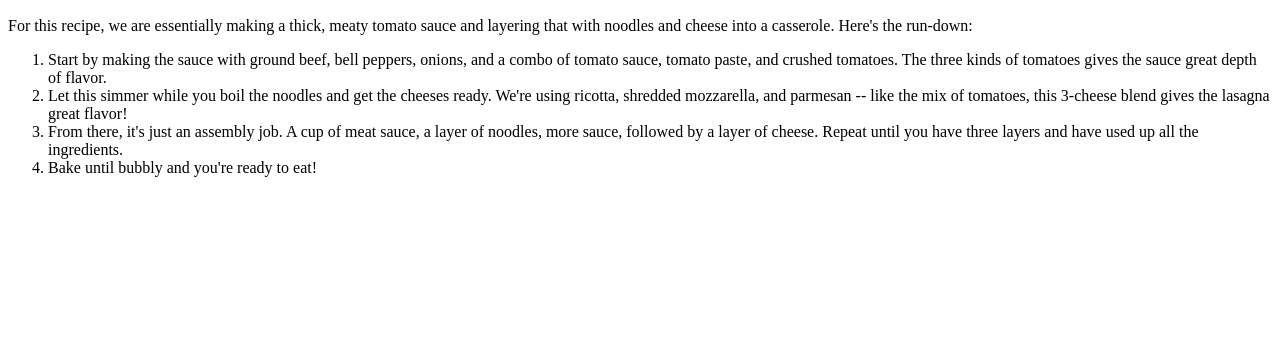
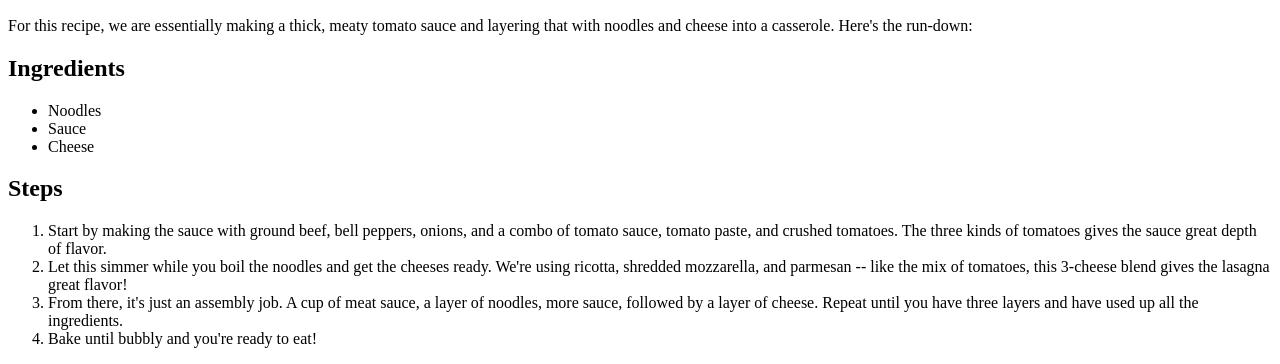
Before and after one commit to JJeris/odin-recipes, a plain HTML site: page recipes/lasagna.html in a window 1280 px wide. Shown: the part 484-848 px from the top of the page. Before the commit the page ends 800 px from the top, so only its background shows below. Drawn offline with Linux system fonts and the light colour scheme.

Commit message:
Update lasanga.html

```diff
--- a/recipes/lasagna.html
+++ b/recipes/lasagna.html
@@ -12,11 +12,19 @@
     <h2>Description</h2>
     <p>For this recipe, we are essentially making a thick, meaty tomato sauce and layering that with noodles and cheese into a casserole. Here's the run-down:
     </p>
+    <h2>Ingredients</h2>
+    <ul>
+        <li>Noodles</li>
+        <li>Sauce</li>
+        <li>Cheese</li>
+    </ul>
+    <h2>Steps</h2>
     <ol>
         <li>Start by making the sauce with ground beef, bell peppers, onions, and a combo of tomato sauce, tomato paste, and crushed tomatoes. The three kinds of tomatoes gives the sauce great depth of flavor.</li>
         <li>Let this simmer while you boil the noodles and get the cheeses ready. We're using ricotta, shredded mozzarella, and parmesan -- like the mix of tomatoes, this 3-cheese blend gives the lasagna great flavor!</li>
         <li>From there, it's just an assembly job. A cup of meat sauce, a layer of noodles, more sauce, followed by a layer of cheese.  Repeat until you have three layers and have used up all the ingredients.</li>
         <li>Bake until bubbly and you're ready to eat!</li>
     </ol>
+
 </body>
 </html>
```
Also changed, not shown: index.html (+2 -2 lines).
